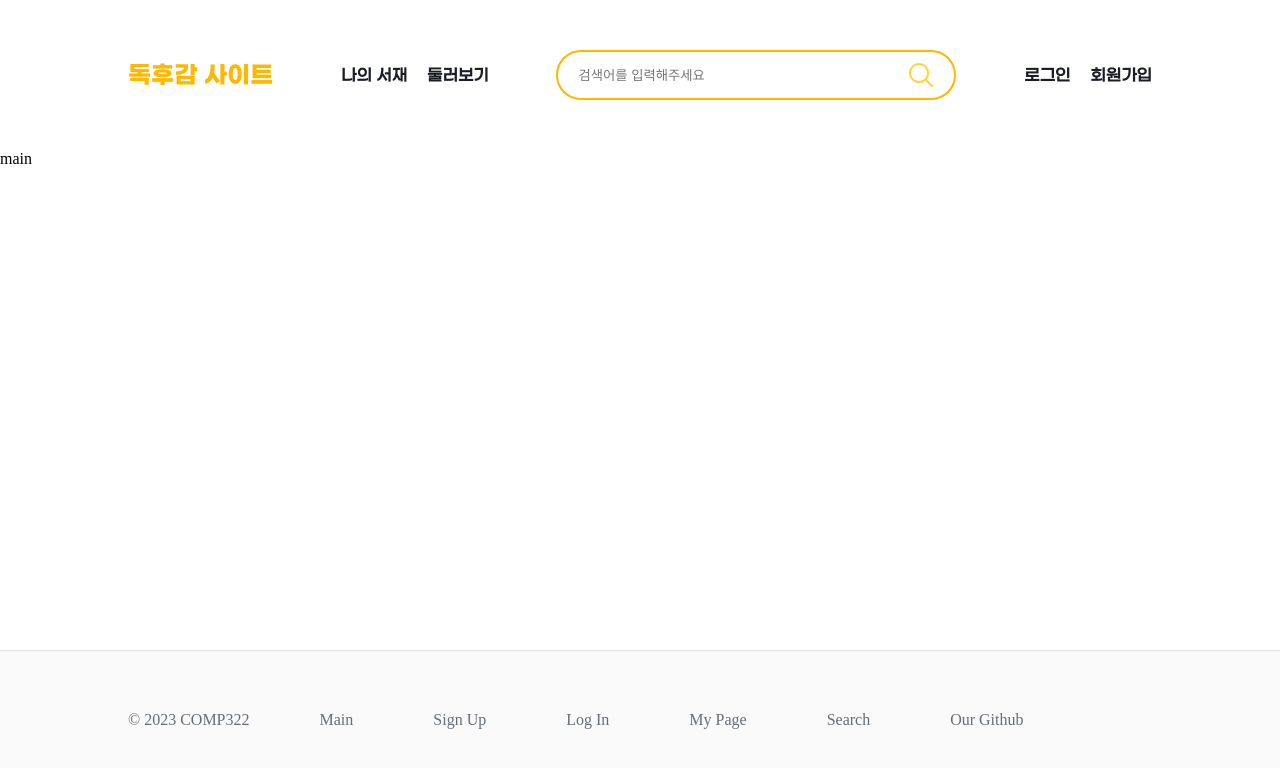
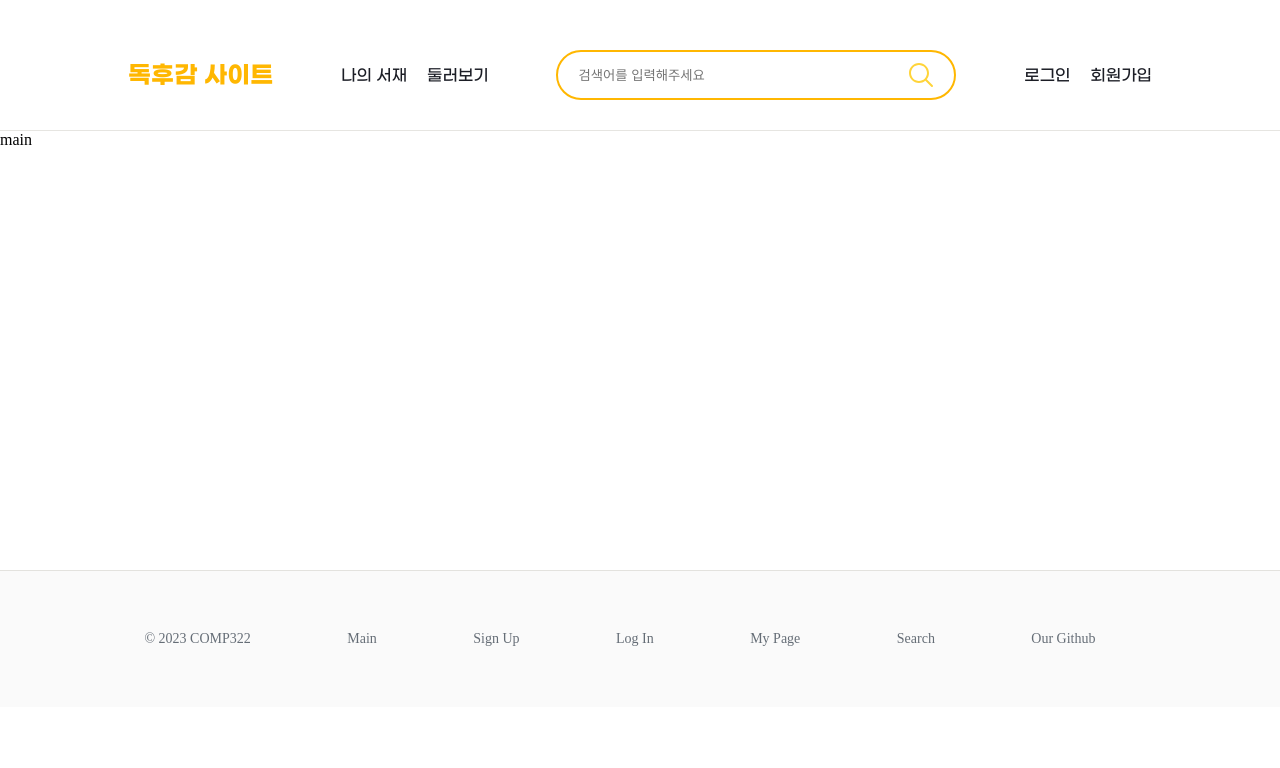
Before and after one commit to jhyep/db-team4-project, a React (Vite) app in the folder client/: page / in a window 1280 px wide. Shown: the top 768 px of the page. Built offline with nearby package versions, Linux system fonts and the light colour scheme.

Commit message:
design: header + footer 스타일 수정

```diff
--- a/client/src/App.jsx
+++ b/client/src/App.jsx
@@ -18,7 +18,7 @@ function App() {
 export default App;
 
 const Wrap = styled.div`
-  min-height: 600px;
+  min-height: 500px;
   position: relative;
-  padding-bottom: 50px;
+  padding-bottom: 70px;
 `;
--- a/client/src/components/Footer/index.jsx
+++ b/client/src/components/Footer/index.jsx
@@ -31,13 +31,15 @@ const FooterContainer = styled.footer`
 const FooterContents = styled.div`
   color: #656d76;
   display: flex;
+  justify-content: space-evenly;
   margin: auto;
   width: 1024px;
+  font-size: 14px;
 `;
 
 const CopyrightDiv = styled.div`
   margin-top: 10px;
-  margin-right: 30px;
+  margin-right: 40px;
 `;
 
 const PageDiv = styled.div`
--- a/client/src/components/Header/HeaderMenu/HeaderMenuStyle.jsx
+++ b/client/src/components/Header/HeaderMenu/HeaderMenuStyle.jsx
@@ -5,7 +5,6 @@ export const MenuContainer = styled.div`
   display: flex;
   gap: 20px;
   font-family: GmarketSansMedium;
-  font-weight: bold;
 
   > div {
     cursor: pointer;
--- a/client/src/components/Header/SearchBar/index.jsx
+++ b/client/src/components/Header/SearchBar/index.jsx
@@ -10,7 +10,7 @@ function SearchBar() {
           type="search"
           placeholder="검색어를 입력해주세요"
         ></SearchInput>
-        <SearchIcon src={searchIcon} />
+        <SearchIcon src={searchIcon} alt="검색" />
       </SearchArea>
     </form>
   );
--- a/client/src/components/Header/index.jsx
+++ b/client/src/components/Header/index.jsx
@@ -6,20 +6,23 @@ import palette from '../../styles/palette';
 
 function Header() {
   return (
+    <>
       <HeaderContainer>
         <Title>독후감 사이트</Title>
         <LeftMenu />
         <SearchBar />
         <RightMenu />
       </HeaderContainer>
+      <Divider />
+    </>
   );
 }
 
 export default Header;
 
-const HeaderContainer = styled.div`
+const HeaderContainer = styled.header`
   display: flex;
-  padding: 50px 0;
+  padding: 50px 0 30px 0;
   align-items: center;
   justify-content: space-between;
   width: 1024px;
@@ -31,3 +34,7 @@ const Title = styled.h2`
   cursor: pointer;
   font-family: GmarketSansBold;
 `;
+
+const Divider = styled.div`
+  border-bottom: 1px solid rgba(172, 168, 155, 0.3);
+`;
```
Lines whose indentation alone changed are shown as unchanged.
